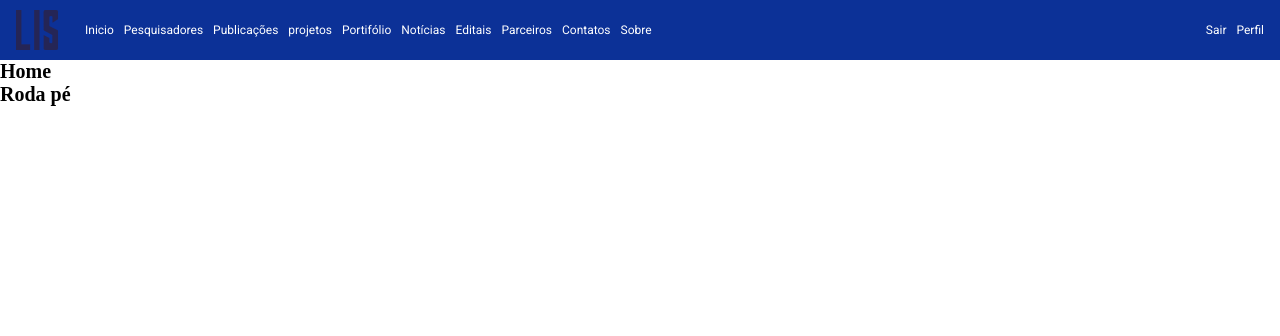
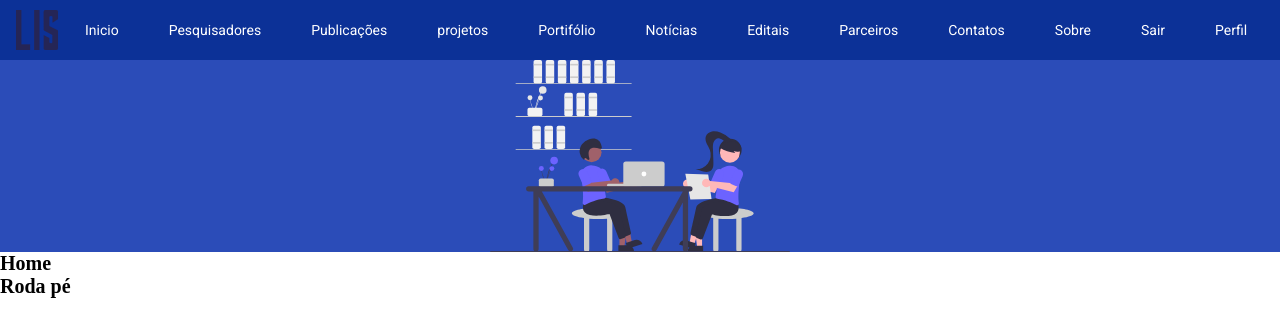
Before and after one commit to Allysonfreitas210695/project-LIS, a React (Create React App) app: page / in a window 1280 px wide. Shown: the top 336 px of the page. Built offline with nearby package versions, Linux system fonts and the light colour scheme.

Commit message:
Criando Banner

```diff
--- /dev/null
+++ b/src/components/Banner/index.tsx
@@ -0,0 +1,22 @@
+import React from 'react';
+import styled from 'styled-components';
+import Img from '../../../src/assets/images/Home/imagem.svg';
+import BannerImg from '../Header/BannerImg';
+
+
+const BannerContent = styled.div`
+   display: flex;
+   justify-content: center;
+
+`
+
+export default  function Banner(){
+    return(
+     <BannerContent>
+       <BannerImg
+        src={Img}
+        alt= "imagem da home"
+       />
+     </BannerContent>
+    );
+}
--- /dev/null
+++ b/src/components/Header/BannerImg/index.tsx
@@ -0,0 +1,7 @@
+import styled from 'styled-components';
+
+const BannerImg = styled.img`
+  width: 300px;
+`
+
+export default BannerImg;
--- a/src/components/Header/Container/index.tsx
+++ b/src/components/Header/Container/index.tsx
@@ -1,6 +1,7 @@
 import React from 'react';
 import styled from 'styled-components';
 import TopBar from '../TopBar';
+import Banner from '../../Banner';
 
 const HeaderMain = styled.header`
 background-color: var( --color-primary);
@@ -10,6 +11,7 @@ export default function Header(){
     return(
        <HeaderMain>
          <TopBar/>
+         <Banner/>
        </HeaderMain>
     );
 }
--- a/src/components/Header/MenuList/index.tsx
+++ b/src/components/Header/MenuList/index.tsx
@@ -8,7 +8,8 @@ const ListMenu = styled.ul`
     li{
         color: var(--color-grey);
         margin-bottom: 1rem;
-        font-size: 1.2rem;
+        margin-right: 4rem;
+        font-size: 1.4rem;
         font-family: 'Roboto', sans-serif;
     }
 
```
Also changed, not shown: src/assets/images/Home/imagem.svg (added).
